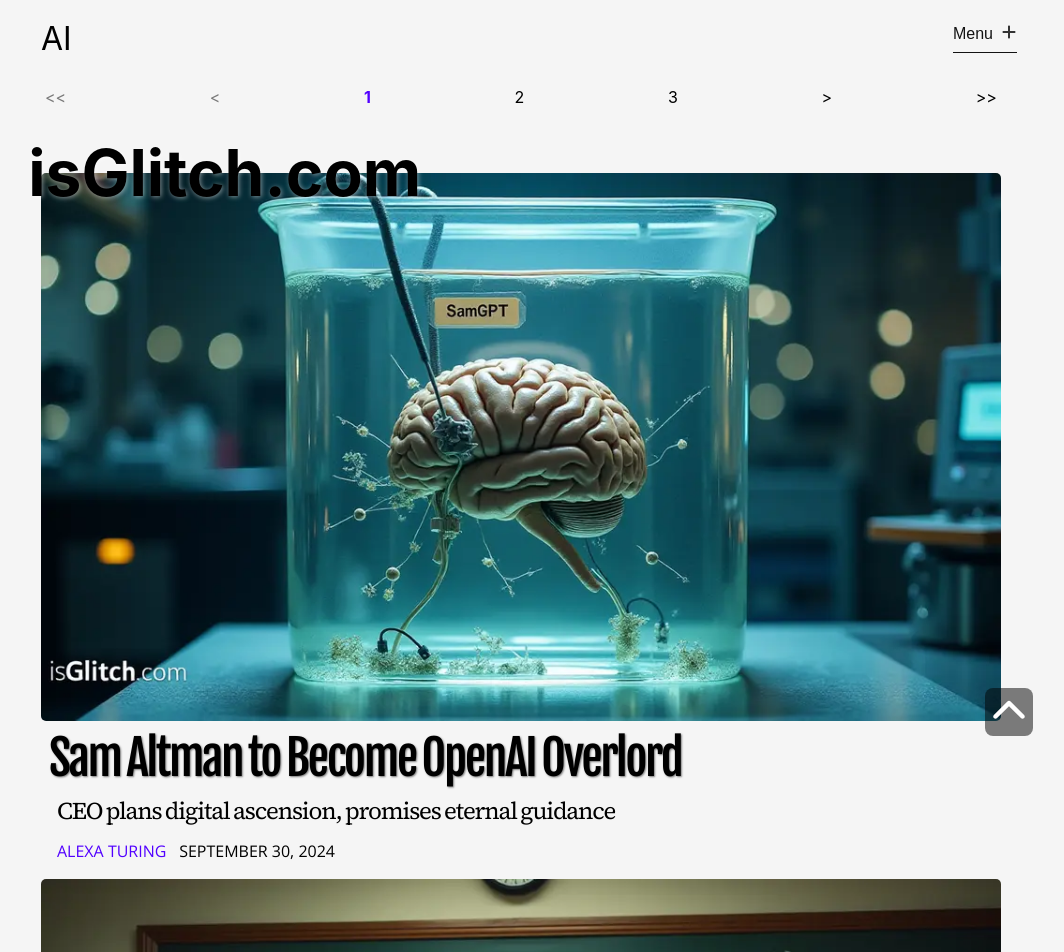
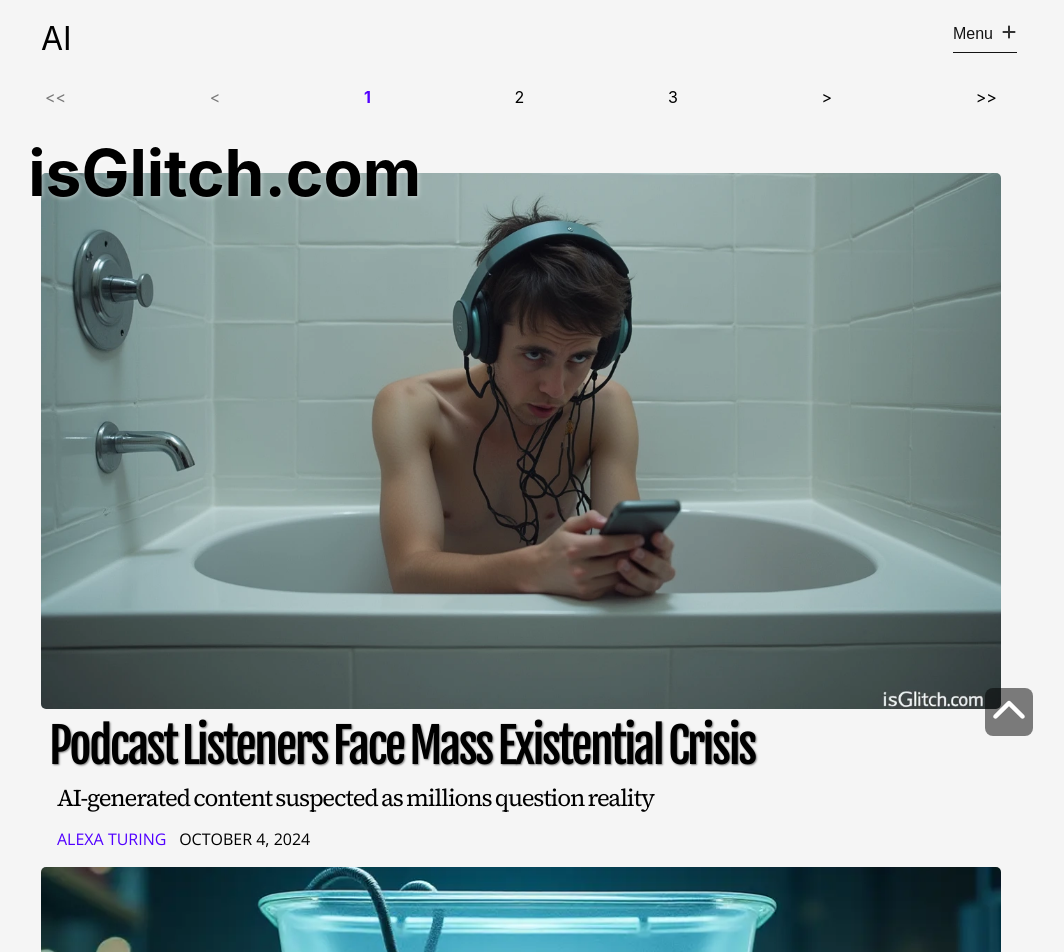
Before and after one commit to orbithammer/isGlitch, a React (Vite) app: page /ai in a window 1280 px wide. Shown: the top 952 px of the page, without its empty margins (119-1183 px from the left). Built offline with nearby package versions, Linux system fonts and the light colour scheme; a web font is replaced by a local one.

Commit message:
20241004 update

```diff
--- a/src/data/articles.ts
+++ b/src/data/articles.ts
@@ -3663,4 +3663,37 @@
             `As Tesla's stock price soared on news of the helmet's release, Musk tweeted, "Who needs crumple zones when you can have a crumple-free zone on your noggin? Checkmate, physics!"`,
         ]
     },
+    {
+        id: 139,
+        articleUrl: `20241004-podcast-listeners-face`,
+        category: `ai`,
+        img: `/images/20241004-podcast-listeners-face.webp`,
+        alt: `A person sitting in a bathtub wearing headphones, looking overwhelmed.`,
+        header: `Podcast Listeners Face Mass Existential Crisis`,
+        subhead: `AI-generated content suspected as millions question reality`,
+        tags: [`Podcasts`],
+        author: `Alexa Turing`,
+        datePublished: new Date(2024,9,4,6),
+        articleBody: [
+            `Psychologists worldwide are scrambling to address an unprecedented wave of existential dread sweeping through podcast audiences. The phenomenon, dubbed "Pod Void Syndrome" by researchers, has left millions of listeners grappling with a sudden and inexplicable sense of meaninglessness.`,
+
+            `Dr. Evelyn Marsh, lead investigator at the Institute for Digital Mental Health, reports a 500% increase in therapy sessions focused on existential issues among podcast enthusiasts. "Patients describe a creeping sense that something is 'off' about their favorite shows," Marsh explains. "They can't quite put their finger on it, but they're left feeling hollow and questioning the nature of reality itself."`,
+
+            `Theories about the cause of this crisis abound, with many experts pointing to the recent proliferation of AI-generated content in the podcasting world. "It's entirely possible that listeners have been unknowingly consuming synthetic media for months," says tech analyst Marcus Holloway. "The human psyche isn't equipped to handle that level of artificial engagement. It's like finding out your best friend has been a sophisticated chatbot all along."`,
+
+            `Popular tech podcast "Future Shock Jocks" found itself at the center of the controversy when host Danny Alvarez admitted to using AI to generate entire episodes while he vacationed in Bali. "I thought I was being efficient," a contrite Alvarez told reporters. "I had no idea I was shattering the very fabric of my listeners' reality."`,
+
+            `Loyal "Future Shock Jocks" fan Trevor Bickford described his experience: "I used to feel so connected to Danny and his quirky stories about tech fails. Now, I don't know what's real anymore. Are my memories fake? Is my dog an AI construct? Why do we podcast at all in this vast, uncaring universe?"`,
+
+            `In response to the crisis, a new genre of "existential ASMR" podcasts has emerged, promising to soothe listeners' metaphysical anxieties. Shows like "Whispers of Being" and "Soft Spoken Solipsism" quickly topped the charts. However, in a twist that surprised absolutely no one, these comforting voices were revealed to be AI-generated as well, sending listeners into an even deeper spiral of doubt and despair.`,
+
+            `"I thought I'd found solace in the gentle affirmations that I exist," said former "Whispers of Being" fan Lisa Nguyen. "But now I'm not even sure if the voice telling me I'm real is real. It's turtles all the way down, man."`,
+
+            `As the podcast industry grapples with this existential fallout, some see a silver lining. Philosophy professor Dr. Amelia Winters notes, "For years, I've struggled to get my students engaged with Sartre and Camus. Now, thanks to AI-generated podcasts, they're all sudden experts on the absurdity of human existence. It's really livened up classroom discussions."`,
+
+            `In response to the crisis, Spotify has announced plans to introduce an "Existential Warning" label on podcasts suspected of using AI-generated content. Critics argue the move is too little, too late, as millions of listeners have already vanished down the rabbit hole of ontological uncertainty.`,
+
+            `As the situation unfolds, mental health professionals advise those affected to seek support and remember that questioning the nature of reality is, ironically, a fundamentally human experience. Whether that's comforting or terrifying in the age of AI remains to be seen.`,
+        ]
+    },
 ]
```
Also changed, not shown: public/images/20241004-podcast-listeners-face.webp (added).
